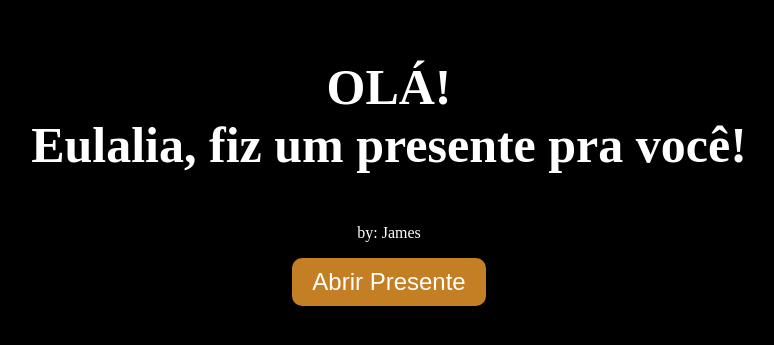
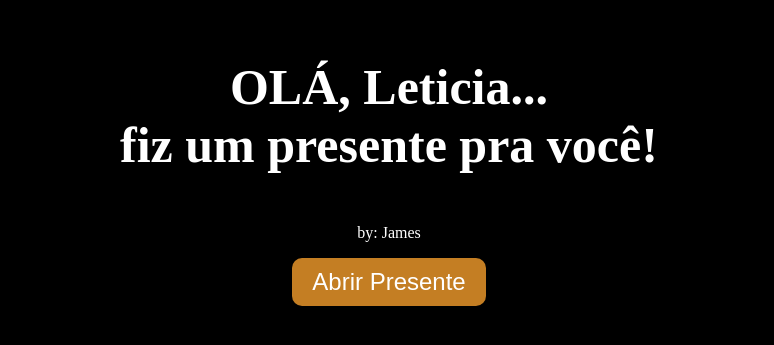
Before and after one commit to Leonard-Albuquerque/Flowers, a plain HTML site: page index.html in a window 1280 px wide. Shown: the part 235-580 px from the top of the page, without its empty margins (251-1025 px from the left). Drawn offline with Linux system fonts and the light colour scheme.

Commit message:
Update index.html
add

```diff
--- a/index.html
+++ b/index.html
@@ -3,11 +3,11 @@
 <head>
     <meta charset="UTF-8">
     <meta name="viewport" content="width=device-width, initial-scale=1.0">
-    <title>Para Eulalia </title>
+    <title>Para Leiticia </title>
     <link rel="stylesheet" href="./inicio.css">
 </head>
 <body>
-    <h1>OLÁ! <br>Eulalia, fiz um presente pra você!</h1>
+    <h1>OLÁ, Leticia... <br>fiz um presente pra você!</h1>
     <p>by: James</p>
     <a href="./Flores/flower.html"><button >Abrir Presente</button></a>
 </body>
```
